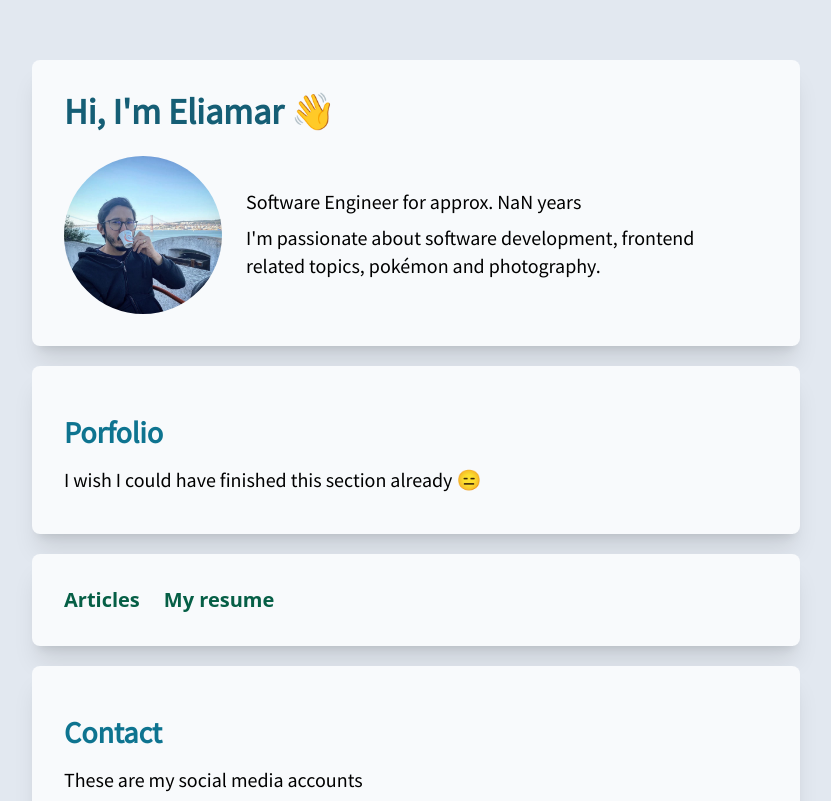
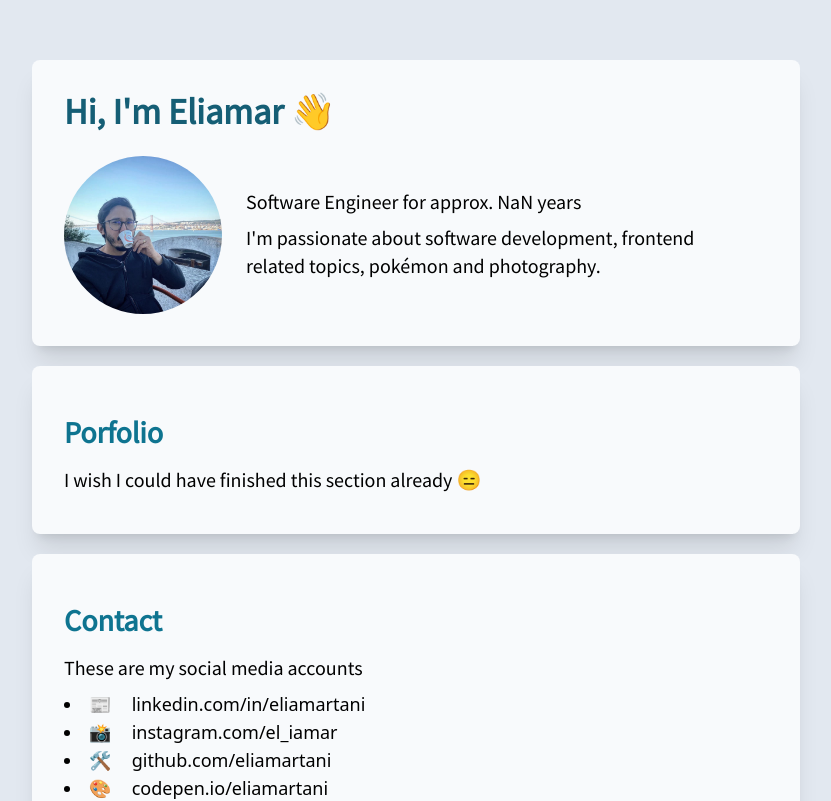
Before and after one commit to eliamartani/eliamartani.github.io, a Vue app: page / in a window 1280 px wide. Shown: the top 801 px of the page, without its empty margins (224-1055 px from the left). Built offline with nearby package versions, Linux system fonts and the light colour scheme.

Commit message:
feat: remove temporarily linkout section

```diff
--- a/src/App.vue
+++ b/src/App.vue
@@ -1,7 +1,6 @@
 <script setup lang="ts">
 import ProfileAbout from "./components/Profile/ProfileAbout.vue";
 import ProfileContact from "./components/Profile/ProfileContact.vue";
-import ProfileLinkouts from "./components/Profile/ProfileLinkouts.vue";
 import ProfilePortfolio from "./components/Profile/ProfilePortfolio.vue";
 </script>
 
@@ -9,7 +8,6 @@ import ProfilePortfolio from "./components/Profile/ProfilePortfolio.vue";
   <div class="bg-slate-200 box-border flex flex-col min-h-screen p-4 md:justify-center md:p-10">
     <profile-about />
     <profile-portfolio />
-    <profile-linkouts />
     <profile-contact />
   </div>
 </template>
```
